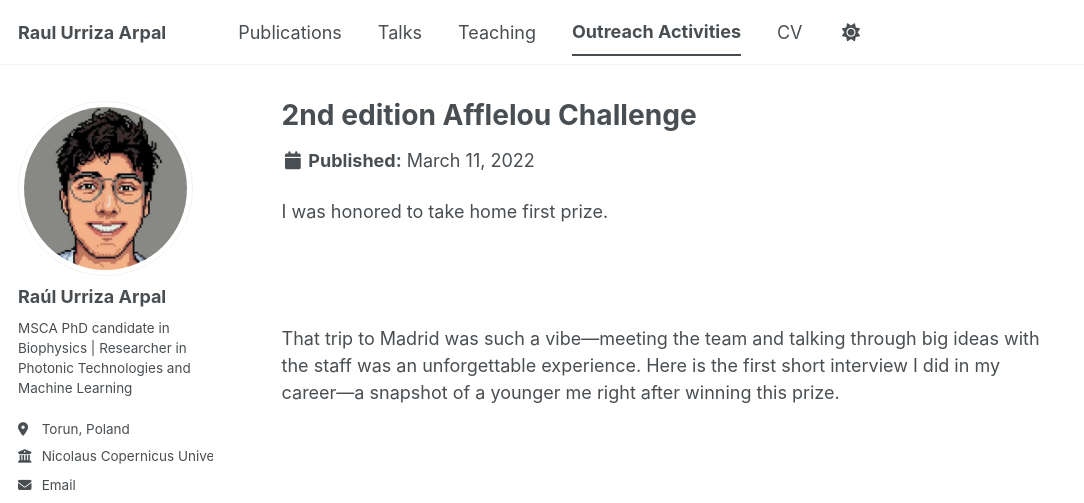
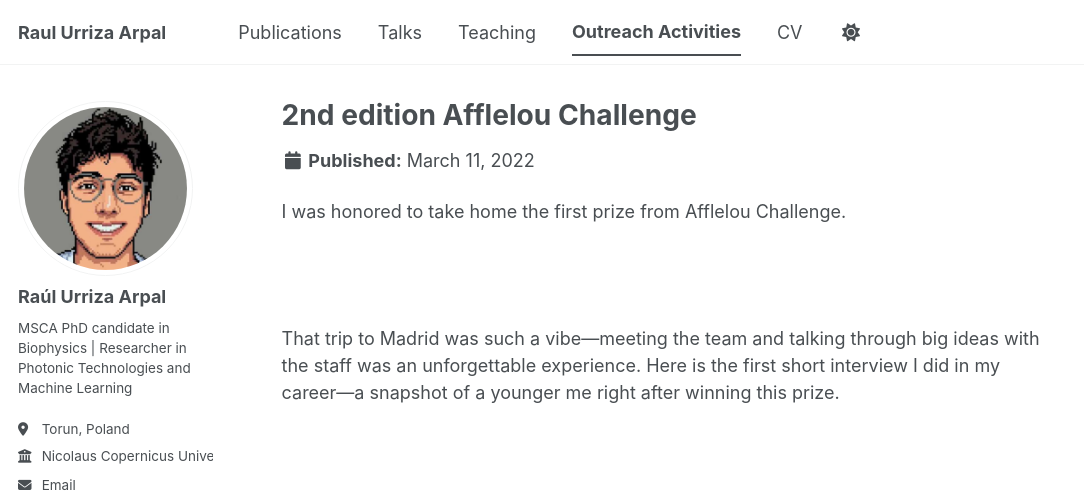
Before and after one commit to RaulUrriza/raulurriza.github.io, a Jekyll site: the page built from _outreach/afflelou_challenge.md, in a window 1280 px wide and 900 px high, cut to the strip 0-503 px from the top of the window. Shown: the whole strip, without its empty margins (0-1084 px from the left). Built offline with Jekyll 4.4.1, drawn with Linux system fonts in a browser that asks for light colours; some web fonts are replaced; a script bundle is joined from its source files by our own code; library files that are not in the unit come from our copies.

Commit message:
Clarify prize description in Afflelou Challenge

```diff
--- a/_outreach/afflelou_challenge.md
+++ b/_outreach/afflelou_challenge.md
@@ -5,7 +5,7 @@
 date: 2022-03-11
 ---
 
-I was honored to take home first prize.
+I was honored to take home the first prize from Afflelou Challenge.
 
 <br>
 <br>
```
